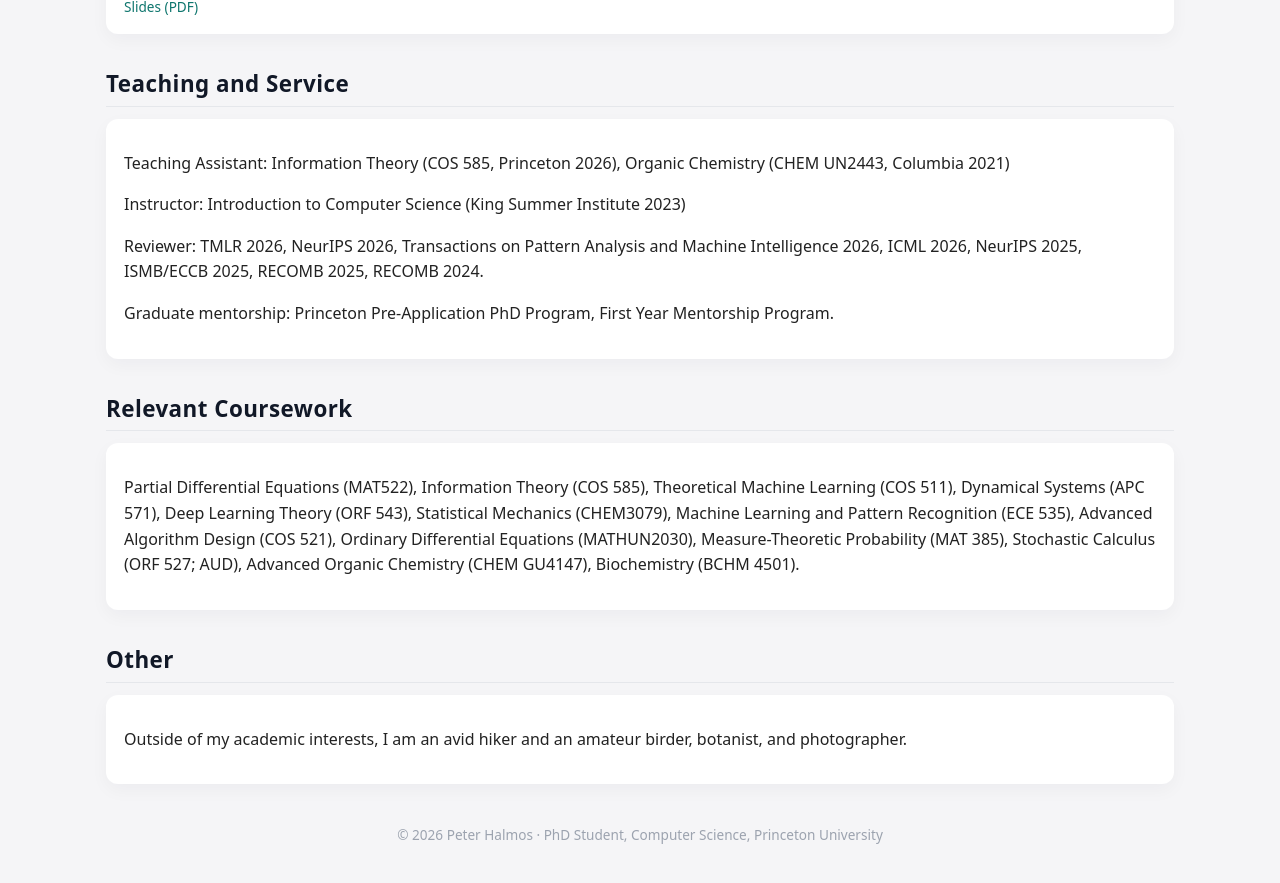
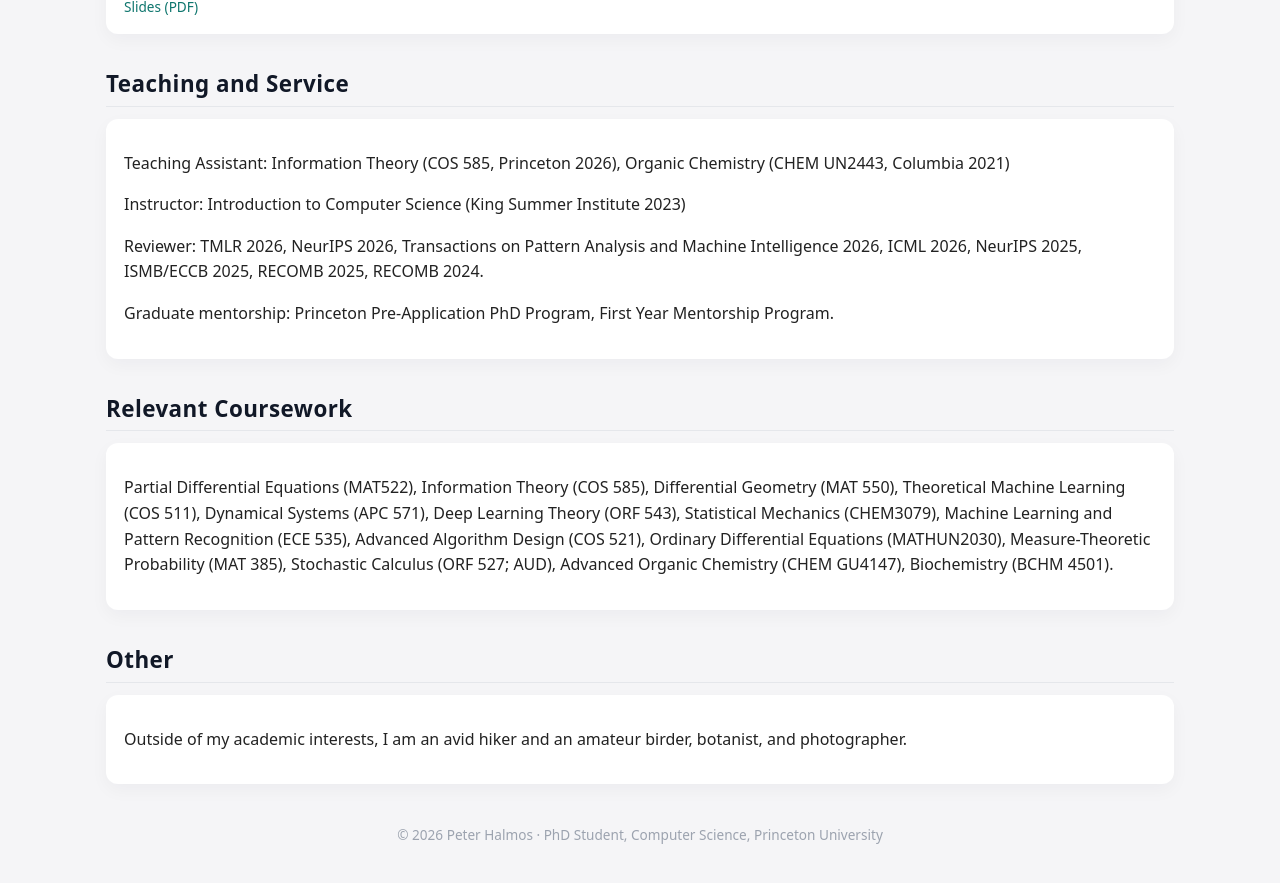
Before and after one commit to peterhalmos/peterhalmos.github.io, a Jekyll site: the page built from index.html, in a window 1280 px wide and 900 px high, scrolled down 3380 px. Shown: the top 883 px of the window. Built offline with Jekyll 4.4.1, drawn with Linux system fonts in a browser that asks for light colours.

Commit message:
Update index.html

```diff
--- a/index.html
+++ b/index.html
@@ -412,7 +412,7 @@ Temporal Dynamics
                 <h2 class="section-title">Relevant Coursework</h2>
                 <div class="card">
                     <p>
-                    Partial Differential Equations (MAT522), Information Theory (COS 585), Theoretical Machine Learning (COS 511), Dynamical Systems (APC 571), Deep Learning Theory (ORF 543),
+                    Partial Differential Equations (MAT522), Information Theory (COS 585), Differential Geometry (MAT 550), Theoretical Machine Learning (COS 511), Dynamical Systems (APC 571), Deep Learning Theory (ORF 543),
                     Statistical Mechanics (CHEM3079), Machine Learning and Pattern Recognition (ECE 535), Advanced Algorithm Design (COS 521),
                     Ordinary Differential Equations (MATHUN2030), Measure-Theoretic Probability (MAT 385), Stochastic Calculus (ORF 527; AUD),
                     Advanced Organic Chemistry (CHEM GU4147), Biochemistry (BCHM 4501).
```
